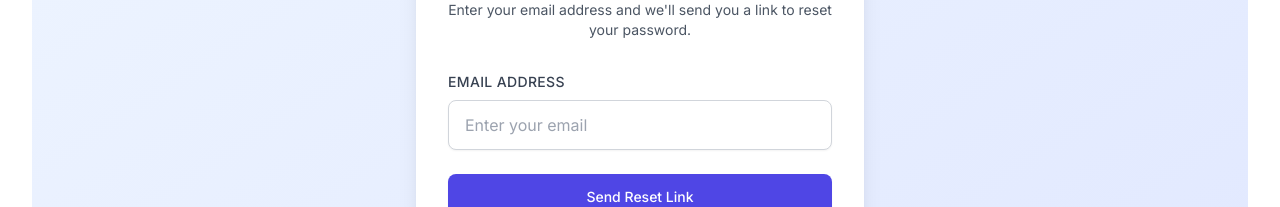
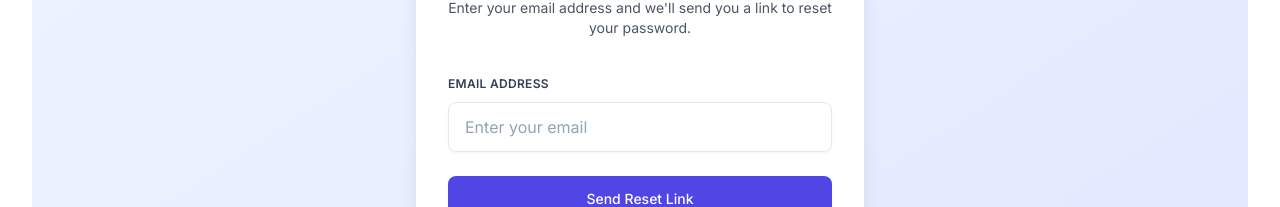
Before and after one commit to Rajnishtheone/Rajnishtheone-decentralized-community-court, a React (Vite) app in the folder frontend/: page /forgot-password in a window 1280 px wide. Shown: the part 485-692 px from the top of the page. Built offline with nearby package versions, Linux system fonts and the light colour scheme; no server answers.

Commit message:
style(frontend): update forgot password form styles

```diff
--- a/frontend/src/pages/ForgotPassword.jsx
+++ b/frontend/src/pages/ForgotPassword.jsx
@@ -80,7 +80,7 @@ const ForgotPassword = () => {
 
           <form className="mt-8 space-y-6" onSubmit={handleSubmit(onSubmit)}>
             <div>
-              <label htmlFor="email" className="block text-sm font-medium text-gray-700 dark:text-gray-300 mb-2">
+              <label htmlFor="email" className="form-label">
                 Email Address
               </label>
               <input
@@ -93,10 +93,10 @@ const ForgotPassword = () => {
                     message: 'Invalid email address'
                   }
                 })}
-                className={`w-full px-4 py-3 border rounded-lg focus:ring-2 focus:ring-indigo-500 focus:border-indigo-500 transition-colors ${
+                className={`form-input ${
                   errors.email
-                    ? 'border-red-300 dark:border-red-600 bg-red-50 dark:bg-red-900/20'
-                    : 'border-gray-300 dark:border-gray-600 bg-white dark:bg-gray-700'
+                    ? 'border-red-300 dark:border-red-600 bg-red-50/40 dark:bg-red-900/20'
+                    : ''
                 }`}
                 placeholder="Enter your email"
               />
```
